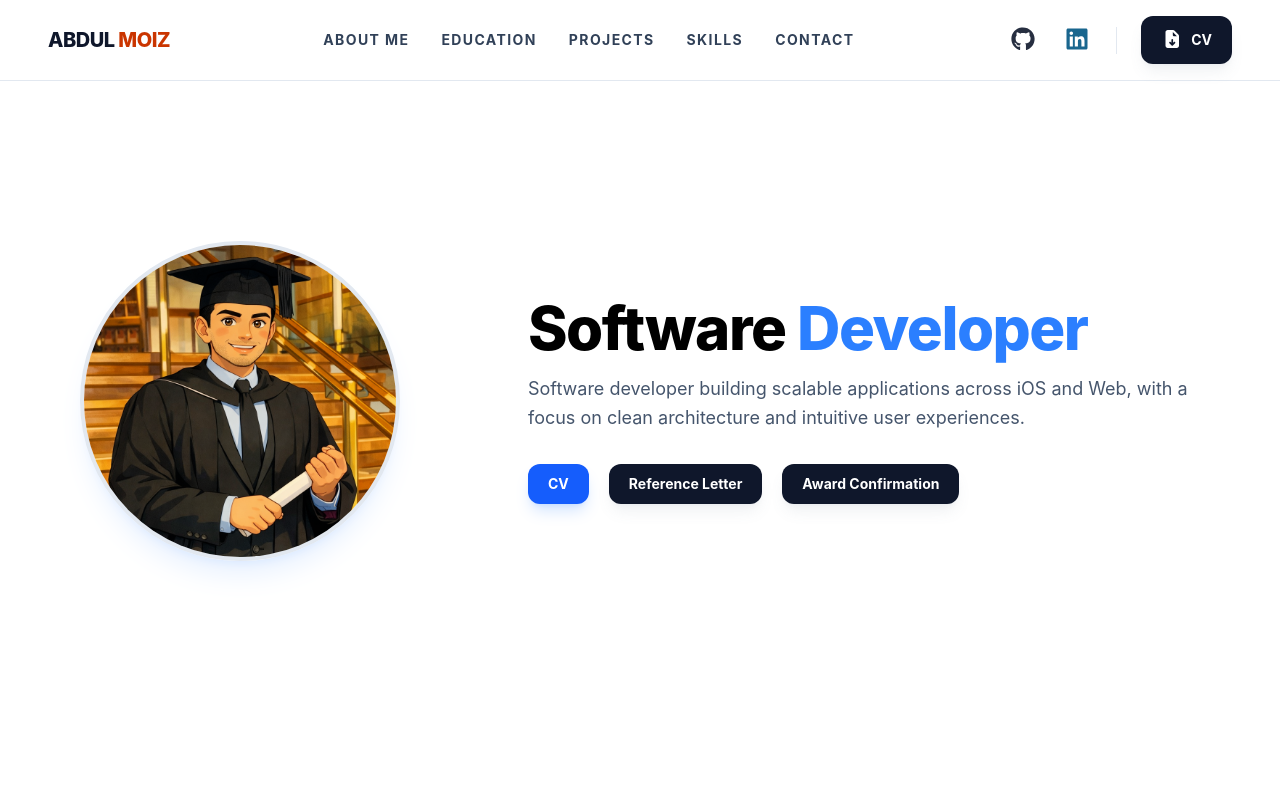
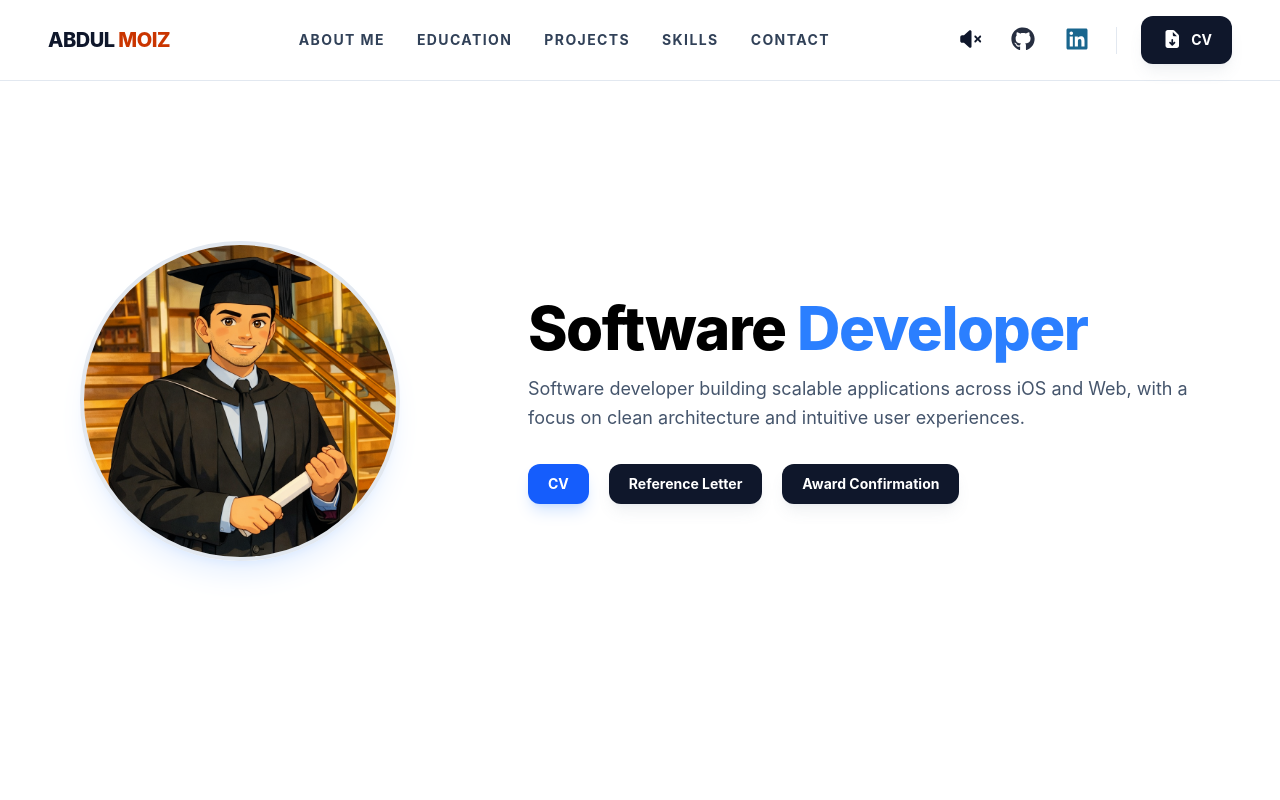
Before and after one commit to A-Moiz/my-portfolio, a React (Vite) app in the folder my-portfolio/: page / in a window 1280 px wide. Shown: the top 800 px of the page. Built offline with nearby package versions, Linux system fonts and the light colour scheme.

Commit message:
Added audio file with controls in NavBar

```diff
--- a/my-portfolio/src/sections/NavBar.tsx
+++ b/my-portfolio/src/sections/NavBar.tsx
@@ -1,15 +1,31 @@
-import { useState } from "react";
+import { useState, useRef } from "react";
 import { FontAwesomeIcon } from "@fortawesome/react-fontawesome";
 import { faGithub, faLinkedin } from "@fortawesome/free-brands-svg-icons";
 import {
   faFileDownload,
   faBars,
   faXmark,
+  faVolumeHigh,
+  faVolumeMute,
 } from "@fortawesome/free-solid-svg-icons";
 import Button from "../components/Button";
+import audio from "../assets/overtaken.mp3";
 
 function NavBar() {
   const [isOpen, setIsOpen] = useState(false);
+  const [isPlaying, setIsPlaying] = useState(false);
+  const audioRef = useRef<HTMLAudioElement>(null);
+
+  const toggleMusic = () => {
+    if (audioRef.current) {
+      if (isPlaying) {
+        audioRef.current.pause();
+      } else {
+        audioRef.current.play();
+      }
+      setIsPlaying(!isPlaying);
+    }
+  };
 
   const githubProfileLink = "https://github.com/A-Moiz";
   const linkedinProfileLink =
@@ -25,6 +41,7 @@ function NavBar() {
 
   return (
     <nav className="sticky top-0 z-50 bg-white/90 dark:bg-blue-950/90 backdrop-blur-md border-b border-slate-200 dark:border-blue-900 transition-all duration-300">
+      <audio ref={audioRef} src={audio} loop />
       <div className="flex items-center justify-between px-6 md:px-12 py-4">
         {/* Name */}
         <h1 className="text-xl font-extrabold tracking-tight text-slate-900 dark:text-white cursor-default">
@@ -52,6 +69,17 @@ function NavBar() {
         <div className="flex items-center gap-4">
           <div className="hidden sm:flex items-center gap-6">
             <div className="flex gap-6 border-r border-slate-200 dark:border-blue-800 pr-6">
+              <button
+                onClick={toggleMusic}
+                className="text-slate-900 dark:text-white hover:scale-110 transition-transform"
+                aria-label={isPlaying ? "Pause music" : "Play music"}
+              >
+                <FontAwesomeIcon
+                  icon={isPlaying ? faVolumeHigh : faVolumeMute}
+                  className="text-xl w-6"
+                />
+              </button>
+
               <a
                 href={githubProfileLink}
                 target="_blank"
@@ -112,6 +140,12 @@ function NavBar() {
           ))}
           <hr className="border-slate-200 dark:border-blue-900 my-2" />
           <div className="flex items-center justify-between pt-2">
+            <button
+              onClick={toggleMusic}
+              className="text-2xl text-slate-900 dark:text-white"
+            >
+              <FontAwesomeIcon icon={isPlaying ? faVolumeHigh : faVolumeMute} />
+            </button>
             <div className="flex gap-6">
               <a
                 href={githubProfileLink}
```
Also changed, not shown: 1 other file (tests, documents, lock files or other folders).
